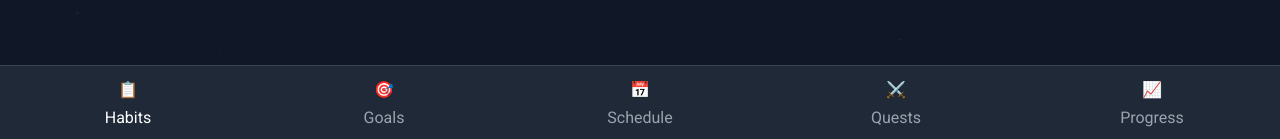
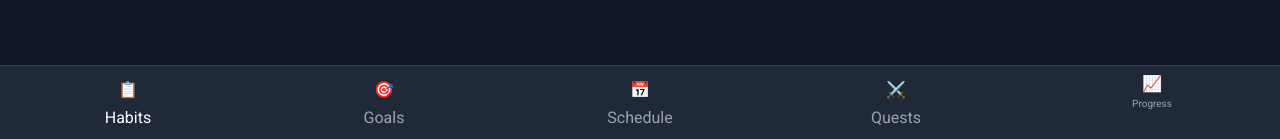
Before and after one commit to jakewoodworth/SublimeApp, a React (Vite) app: page / in a window 1280 px wide. Shown: the part 658-797 px from the top of the page. Built offline with nearby package versions, Linux system fonts and the light colour scheme.

Commit message:
fix: remove duplicate className

```diff
--- a/App.tsx
+++ b/App.tsx
@@ -599,10 +599,7 @@ const App: React.FC = () => {
                 </button>
                 <button
                     onClick={() => setActiveTab('progress')}
-     className={`flex-1 flex flex-col items-center gap-0 py-0.5 text-[10px] focus:outline-none focus:ring-2 focus:ring-cyan-500 ${activeTab === 'progress' ? 'text-white' : ''}`}
-
-                    className={`flex-1 flex flex-col items-center gap-1 py-2 focus:outline-none focus:ring-2 focus:ring-cyan-500 ${activeTab === 'progress' ? 'text-white' : ''}`}
-
+                    className={`flex-1 flex flex-col items-center gap-0 py-0.5 text-[10px] focus:outline-none focus:ring-2 focus:ring-cyan-500 ${activeTab === 'progress' ? 'text-white' : ''}`}
                     aria-label="Progress"
                     aria-current={activeTab === 'progress' ? 'page' : undefined}
                 >
```
